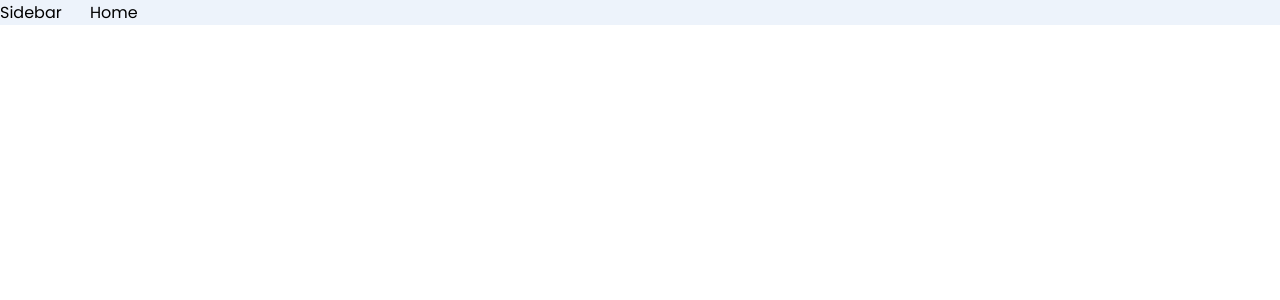
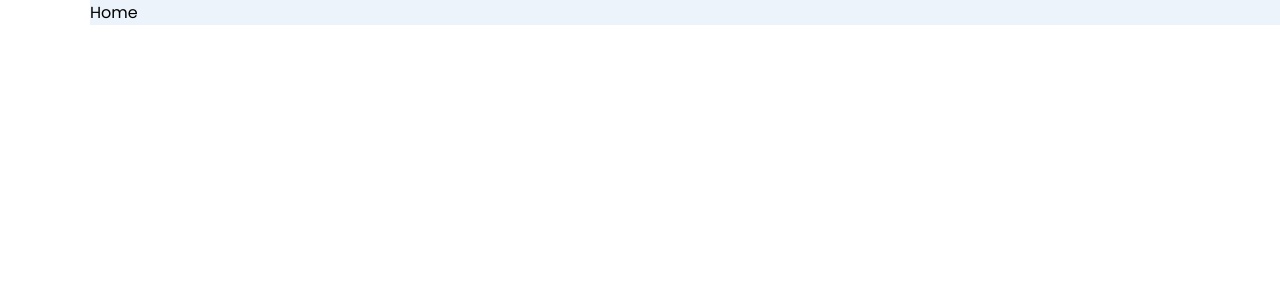
Before and after one commit to Juan-Gonon/Sidebar, a React (Vite) app: page / in a window 1280 px wide. Shown: the top 300 px of the page. Built offline with nearby package versions, Linux system fonts and the light colour scheme.

Commit message:
position sticky

```diff
--- a/src/App.jsx
+++ b/src/App.jsx
@@ -10,19 +10,18 @@ function App () {
   return (
     <>
       <BrowserRouter>
-        <Container>
-          <main className={`sidebarState ${sidebarOpen ? 'active' : ''}`}>
-            <Sidebar />
-            <MyRoutes />
-          </main>
+        <Container className={`sidebarState ${sidebarOpen ? 'active' : ''}`}>
+
+          <Sidebar sidebarOpen={sidebarOpen} setSidebarOpen={setSidebarOpen} />
+          <MyRoutes />
+
         </Container>
       </BrowserRouter>
     </>
   )
 }
 
-const Container = styled.section`
-  .sidebarState{
+const Container = styled.main`
     display: grid;
     grid-template-columns: 90px auto;
     background: ${({ theme }) => theme.bgtotal};
@@ -30,7 +29,6 @@ const Container = styled.section`
     &.active{
       grid-template-columns: 300px auto;
     }
-  }
   `
 
 export default App
--- a/src/components/Sidebar.jsx
+++ b/src/components/Sidebar.jsx
@@ -1,7 +1,16 @@
-import React from 'react'
+import styled from 'styled-components'
 
-export const Sidebar = () => {
+// eslint-disable-next-line react/prop-types
+export const Sidebar = ({ sidebarOpen, setSidebarOpen }) => {
   return (
-    <div>Sidebar</div>
+    <Container>
+      <div className='logo__content' />
+    </Container>
   )
 }
+
+const Container = styled.div`
+  background: ${({ theme }) => theme.bg};
+  color: ${({ theme }) => theme.text};
+  position: sticky;
+`
```
